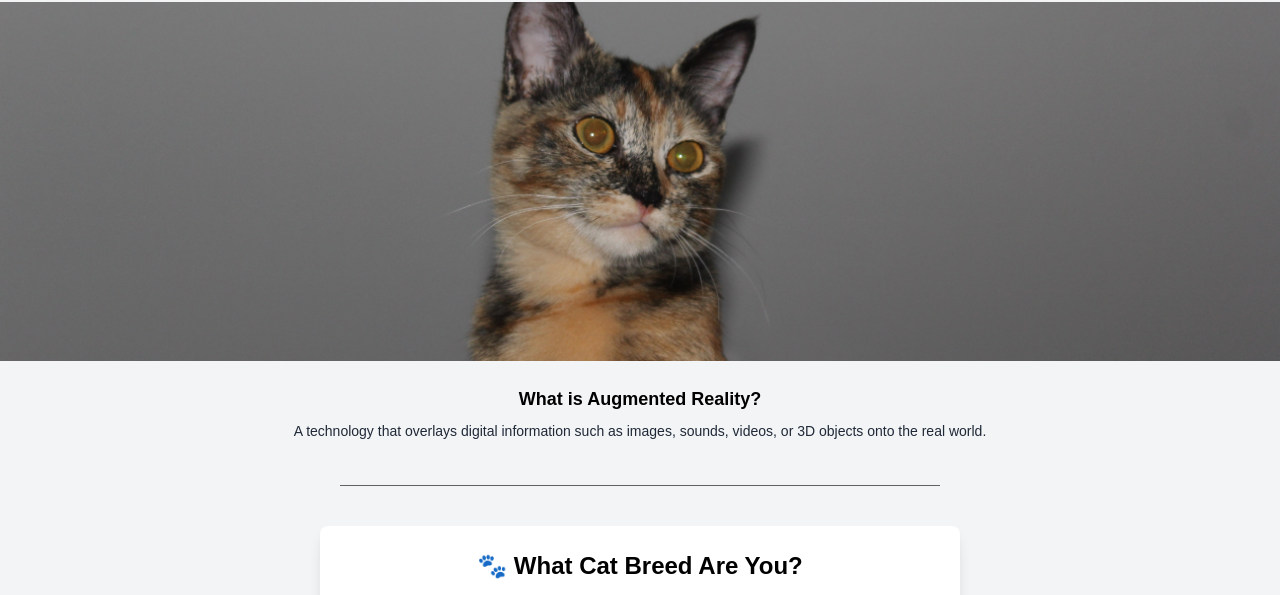
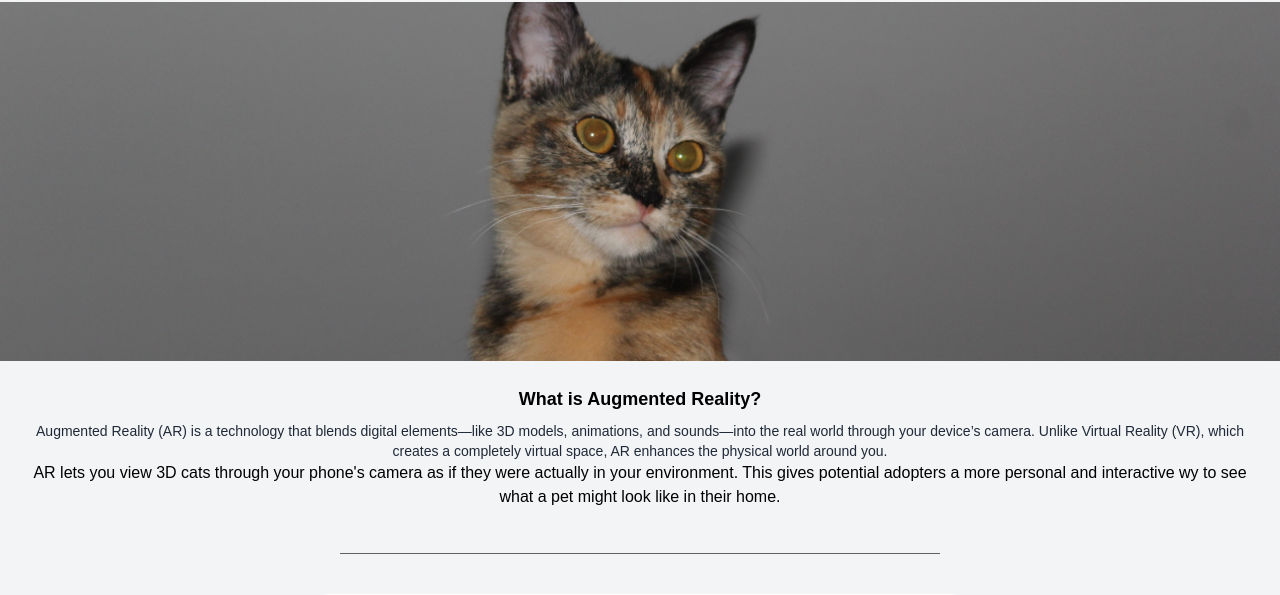
Before and after one commit to sabrinayusre/PurrfectMatch-AR, a plain HTML site: page index.html in a window 1280 px wide. Shown: the part 150-745 px from the top of the page. Drawn offline with nearby package versions, Linux system fonts and the light colour scheme.

Commit message:
Update index.html

```diff
--- a/index.html
+++ b/index.html
@@ -144,7 +144,8 @@
 
 <section class="bg-orange-300 p-6 text-center">
     <h2 class="font-bold text-lg">What is Augmented Reality?</h2>
-    <p class="text-gray-800 text-sm mt-2">A technology that overlays digital information such as images, sounds, videos, or 3D objects onto the real world.</p>
+    <p class="text-gray-800 text-sm mt-2">Augmented Reality (AR) is a technology that blends digital elements—like 3D models, animations, and sounds—into the real world through your device’s camera. Unlike Virtual Reality (VR), which creates a completely virtual space, AR enhances the physical world around you.</p>
+    <p> AR lets you view 3D cats through your phone's camera as if they were actually in your environment. This gives potential adopters a more personal and interactive wy to see what a pet might look like in their home.</p>
 </section>
 
     <hr class="short-line" />
```
